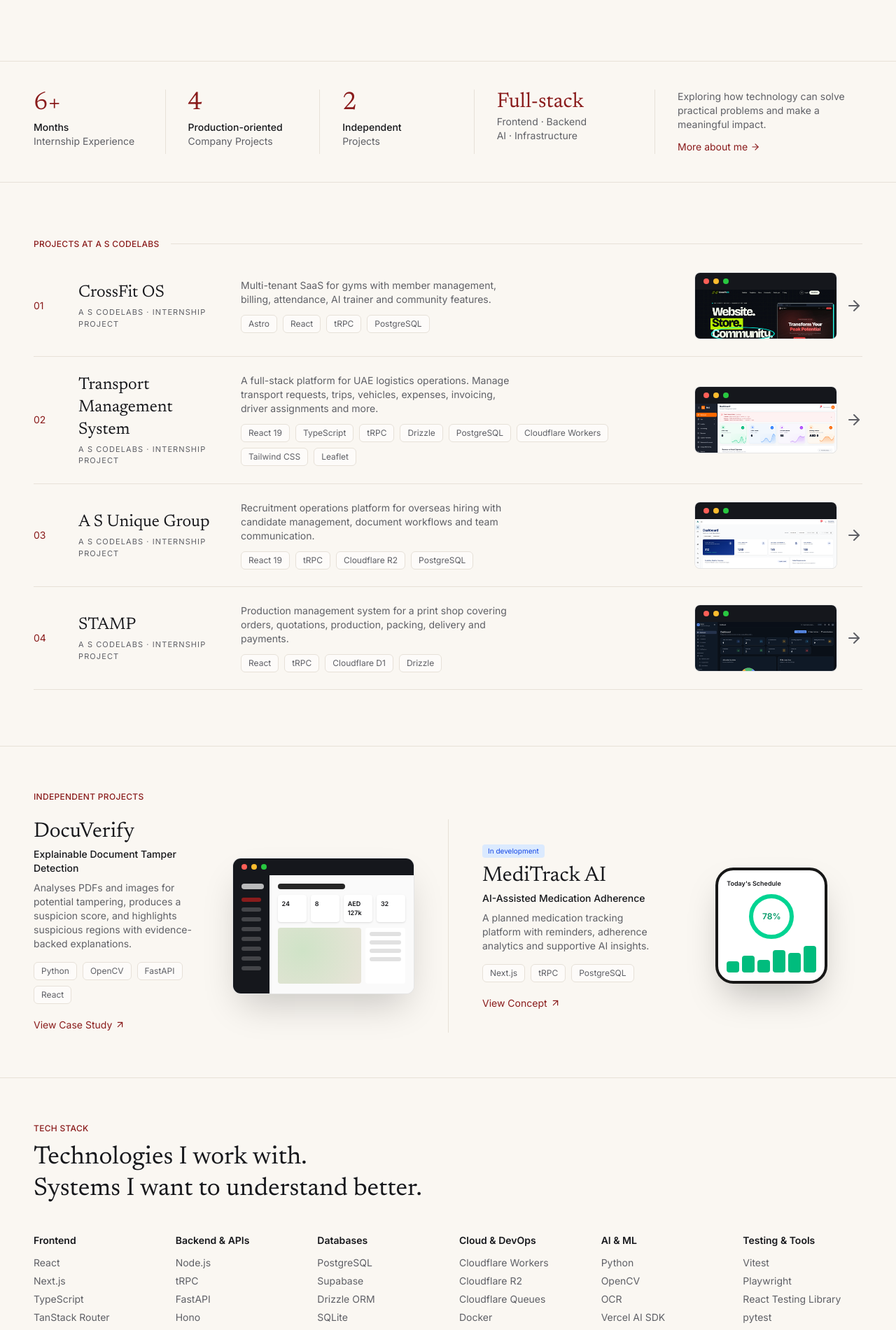
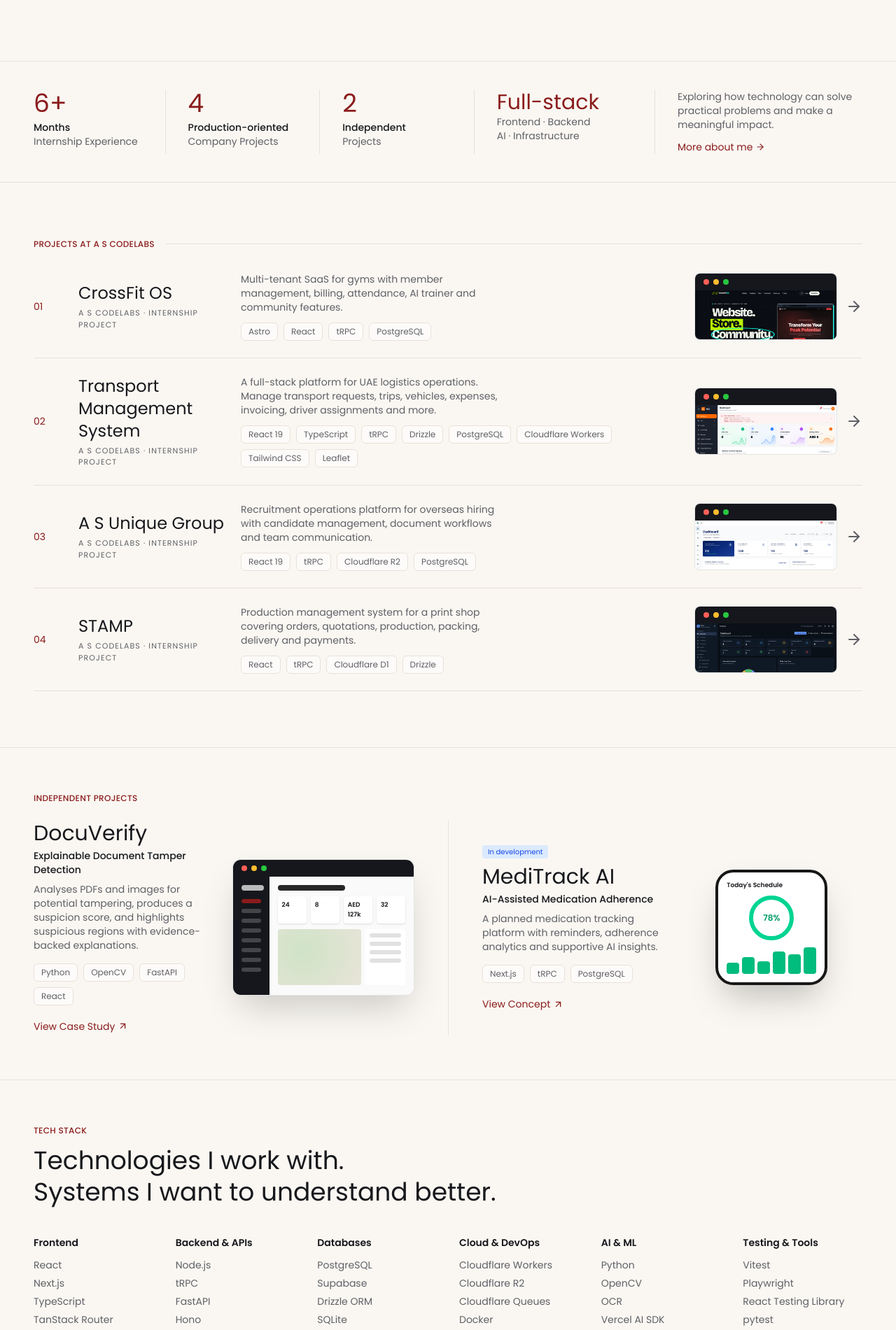
Before and after one commit to 7sthunder/portfolio, a React (Vite) app: page / in a window 1280 px wide. Shown: the part 760-2661 px from the top of the page at 70% size. Built offline with nearby package versions, Linux system fonts and the light colour scheme.

Commit message:
Make Poppins the single site-wide typeface

```diff
--- a/index.html
+++ b/index.html
@@ -7,7 +7,7 @@
     <meta name="description" content="Full-stack software engineer building useful software for real people." />
     <link rel="preconnect" href="https://fonts.googleapis.com" />
     <link rel="preconnect" href="https://fonts.gstatic.com" crossorigin />
-    <link href="https://fonts.googleapis.com/css2?family=Inter:wght@400;500;600&family=Newsreader:opsz,wght@6..72,400;6..72,500&family=Poppins:wght@600;700;800&display=swap" rel="stylesheet" />
+    <link href="https://fonts.googleapis.com/css2?family=Poppins:wght@400;500;600;700;800&display=swap" rel="stylesheet" />
   </head>
   <body><div id="root"></div><script type="module" src="/src/main.tsx"></script></body>
 </html>
--- a/src/App.tsx
+++ b/src/App.tsx
@@ -42,7 +42,7 @@ function CaseStudy({ p, n, lead }: { p: Project; n: string; lead?: boolean }) {
       <div>
         <span className="rounded bg-wine/10 px-2 py-1 text-xs text-wine">{lead ? "Featured project" : "Case study"}</span>
         <div className="mt-4 text-sm text-wine">{n}</div>
-        <h3 className="font-serif text-3xl leading-tight sm:text-4xl">{p.title}</h3>
+        <h3 className="text-3xl leading-tight sm:text-4xl">{p.title}</h3>
         <p className="mt-3 text-xs tracking-widest text-muted">A S CODELABS · INTERNSHIP PROJECT</p>
         <p className="mt-4 max-w-sm text-[15px] leading-relaxed text-muted">{p.blurb}</p>
         {p.highlights && (
@@ -156,7 +156,7 @@ function ProjectRow({ p, i, open, onEnter, onLeave, onToggle }: {
           <div ref={row}>
             <a href="#" className="group grid grid-cols-[1.75rem_minmax(0,1fr)] items-center gap-x-4 gap-y-4 py-6 md:grid-cols-[2.5rem_minmax(0,1fr)_11rem] md:gap-x-6 xl:grid-cols-[2.5rem_minmax(0,13rem)_minmax(0,1fr)_15rem]">
               <span className="col-start-1 row-start-1 text-sm text-wine">{n}</span>
-              <div className="col-start-2 row-start-1"><h3 className="font-serif text-2xl">{p.title}</h3><p className="mt-1 text-[11px] tracking-widest text-muted">A S CODELABS · INTERNSHIP PROJECT</p></div>
+              <div className="col-start-2 row-start-1"><h3 className="text-2xl">{p.title}</h3><p className="mt-1 text-[11px] tracking-widest text-muted">A S CODELABS · INTERNSHIP PROJECT</p></div>
               {/* Explicit placement instead of source order: the summary drops
                   under the title on a phone and only pulls alongside it once
                   there is a track spare for it. Source order alone left the
@@ -222,7 +222,7 @@ export default function App() {
     <>
       <header className="sticky top-0 z-50 border-b border-line/60 bg-paper/80 backdrop-blur">
         <div className={`${wrap} flex h-16 items-center justify-between`}>
-          <a href="#" className="font-serif text-xl">Aadhi Narayanan R</a>
+          <a href="#" className="text-xl">Aadhi Narayanan R</a>
           {/* Tighter tracking and gaps from md up: five links plus the status
               pill do not fit on one line at 768px at full size. */}
           <nav className="hidden gap-5 text-xs text-muted md:flex lg:gap-8 lg:text-sm">{nav.map((n) => <a key={n} href={`#${n.toLowerCase()}`} className="transition hover:text-wine">{n}</a>)}</nav>
@@ -234,13 +234,13 @@ export default function App() {
         {/* Hero */}
         <section id="about" className={`${wrap} grid items-center gap-10 py-14 sm:gap-12 sm:py-16 lg:grid-cols-[1fr_1.2fr] lg:py-24`}>
           <div>
-            <p className="mb-6 font-display text-xs font-semibold tracking-widest text-muted">SOFTWARE ENGINEER · FULL-STACK · APPLIED AI</p>
+            <p className="mb-6 text-xs font-semibold tracking-widest text-muted">SOFTWARE ENGINEER · FULL-STACK · APPLIED AI</p>
             {/* Sized in vw, not steps: the headline is one line per phrase and
                 each line is its own mask, so a fixed step either overflows the
                 column on a laptop or pushes a phone into a two-line wrap. Poppins
                 runs wide, so the floor drops to 34px below 360px, where 40px
                 wraps "for real people." onto two lines in a 280px column. */}
-            <h1 className="font-display text-[clamp(2.125rem,5vw,4.5rem)] font-bold leading-[1.05] tracking-tight min-[360px]:text-[clamp(2.5rem,5vw,4.5rem)]">
+            <h1 className="text-[clamp(2.125rem,5vw,4.5rem)] font-bold leading-[1.05] tracking-tight min-[360px]:text-[clamp(2.5rem,5vw,4.5rem)]">
               {headline.map((l, i) => (
                 <span key={l} className="block overflow-hidden pb-1.5">
                   {/* The payload of the sentence takes the heaviest weight; the
@@ -250,7 +250,7 @@ export default function App() {
               ))}
             </h1>
             <p className="mt-6 max-w-md text-[15px] leading-relaxed text-muted">I'm <b className="font-semibold text-ink">Aadhi Narayanan R</b> — a software developer with <b className="font-semibold text-ink">6+ months of hands-on internship experience at A S CodeLabs</b>, working on real-world business applications, alongside independent projects in AI, machine learning, and full-stack engineering.</p>
-            <div className="mt-8 flex flex-wrap items-center gap-x-4 gap-y-3"><Button solid href="#projects" className="font-display font-semibold">Explore my work</Button><Button href="#contact" className="font-display font-semibold">Get in touch</Button></div>
+            <div className="mt-8 flex flex-wrap items-center gap-x-4 gap-y-3"><Button solid href="#projects" className="font-semibold">Explore my work</Button><Button href="#contact" className="font-semibold">Get in touch</Button></div>
             <div className="mt-8 flex gap-5">
               {[[Linkedin, "https://linkedin.com/in/aadhi-narayanan-80093332", "LinkedIn"], [Github, "https://github.com/", "GitHub"], [Instagram, "https://instagram.com/7s_thunder", "Instagram"], [Mail, "mailto:aadhinarayanan23@gmail.com", "Email"]].map(([Icon, href, name]) => {
                 const I = Icon as typeof Mail; return <a key={name as string} href={href as string} aria-label={name as string} className="transition hover:-translate-y-0.5 hover:text-wine"><I size={20} /></a>;
@@ -281,11 +281,11 @@ export default function App() {
           <div className={`${wrap} grid gap-8 py-10 sm:grid-cols-2 lg:grid-cols-[1fr_1fr_1fr_1.2fr_1.4fr]`}>
             {stats.map((s) => (
               <div key={s.sub} className="lg:border-r lg:border-line">
-                <div className="font-serif text-4xl text-wine"><Count to={s.n} suffix={s.suffix} /></div>
+                <div className="text-4xl text-wine"><Count to={s.n} suffix={s.suffix} /></div>
                 <div className="mt-1 text-sm font-medium">{s.label}</div><div className="text-sm text-muted">{s.sub}</div>
               </div>
             ))}
-            <div className="lg:border-r lg:border-line"><div className="font-serif text-3xl text-wine">Full-stack</div><div className="text-sm text-muted">Frontend · Backend<br />AI · Infrastructure</div></div>
+            <div className="lg:border-r lg:border-line"><div className="text-3xl text-wine">Full-stack</div><div className="text-sm text-muted">Frontend · Backend<br />AI · Infrastructure</div></div>
             <div className="text-sm text-muted">Exploring how technology can solve practical problems and make a meaningful impact.<a href="#experience" className="mt-3 flex items-center gap-1 text-wine">More about me <ArrowRight size={14} /></a></div>
           </div>
         </section>
@@ -307,7 +307,7 @@ export default function App() {
               <article key={p.title} className={`grid items-center gap-6 sm:grid-cols-2 ${i ? "xl:border-l xl:border-line xl:pl-12" : "xl:pr-12"}`}>
                 <div>
                   {p.status && <span className="mb-2 inline-block rounded bg-blue-100 px-2 py-0.5 text-[10px] text-blue-700">{p.status}</span>}
-                  <h3 className="font-serif text-2xl sm:text-3xl">{p.title}</h3>
+                  <h3 className="text-2xl sm:text-3xl">{p.title}</h3>
                   <p className="mt-1 text-sm font-medium">{p.sub}</p>
                   <p className="mt-2 text-sm text-muted">{p.blurb}</p>
                   <div className="mt-4 flex flex-wrap gap-2">{p.tags.map((t) => <Tag key={t} t={t} />)}</div>
@@ -322,7 +322,7 @@ export default function App() {
         {/* Skills */}
         <section id="skills" className={`${wrap} border-t border-line py-16`}>
           <p className={`${label} mb-3`}>TECH STACK</p>
-          <h2 className="font-serif text-3xl leading-tight sm:text-4xl">Technologies I work with.<br />Systems I want to understand better.</h2>
+          <h2 className="text-3xl leading-tight sm:text-4xl">Technologies I work with.<br />Systems I want to understand better.</h2>
           <div className="mt-10 grid gap-8 sm:grid-cols-2 md:grid-cols-3 xl:grid-cols-6">
             {Object.entries(stack).map(([group, items]) => (
               <div key={group}>
@@ -337,7 +337,7 @@ export default function App() {
       {/* Contact */}
       <footer id="contact" className="bg-night text-white">
         <div className={`${wrap} grid gap-10 py-16 lg:grid-cols-[1.2fr_1.2fr_1fr]`}>
-          <div><p className="mb-3 text-xs tracking-widest text-white/60">● GET IN TOUCH</p><h2 className="font-serif text-3xl leading-tight sm:text-4xl">Have a useful problem<br />to solve? Let's talk.</h2></div>
+          <div><p className="mb-3 text-xs tracking-widest text-white/60">● GET IN TOUCH</p><h2 className="text-3xl leading-tight sm:text-4xl">Have a useful problem<br />to solve? Let's talk.</h2></div>
           <p className="self-center text-sm leading-relaxed text-white/70">I'm always interested in discussing software engineering, practical AI applications, challenging technical problems, and opportunities to build useful products.</p>
           <ul className="space-y-4 text-sm lg:border-l lg:border-white/15 lg:pl-8">
             {[[Mail, "aadhinarayanan23r@gmail.com", "mailto:aadhinarayanan23r@gmail.com"], [WhatsApp, "+91 72000 16636", "https://wa.me/917200016636"], [Linkedin, "Aadhi Narayanan R", "https://www.linkedin.com/in/aadhi-narayanan-80093332a"], [Instagram, "@7s_thunder", "https://instagram.com/7s_thunder"]].map(([Icon, text, href]) => {
--- a/src/index.css
+++ b/src/index.css
@@ -1,12 +1,9 @@
 @import "tailwindcss";
 @theme {
-  --font-sans: "Inter", ui-sans-serif, system-ui, sans-serif;
-  --font-serif: "Newsreader", Georgia, serif;
-  /* Hero display face. A geometric sans holds its own at 72px, where the
-     serif's thin strokes start to wash out; Inter is kept as the fallback so a
-     blocked or slow webfont still lands on the site's own sans.
-     Only the three weights the hero actually uses are loaded. */
-  --font-display: "Poppins", "Inter", ui-sans-serif, system-ui, sans-serif;
+  /* One family site-wide. Poppins is a geometric sans, so the headings that
+     carried the Newsreader serif now earn their hierarchy from size and the
+     wine accents alone instead of a second typeface. */
+  --font-sans: "Poppins", ui-sans-serif, system-ui, sans-serif;
   --color-paper: #faf7f2;
   --color-ink: #17181c;
   --color-muted: #5f6066;
```
